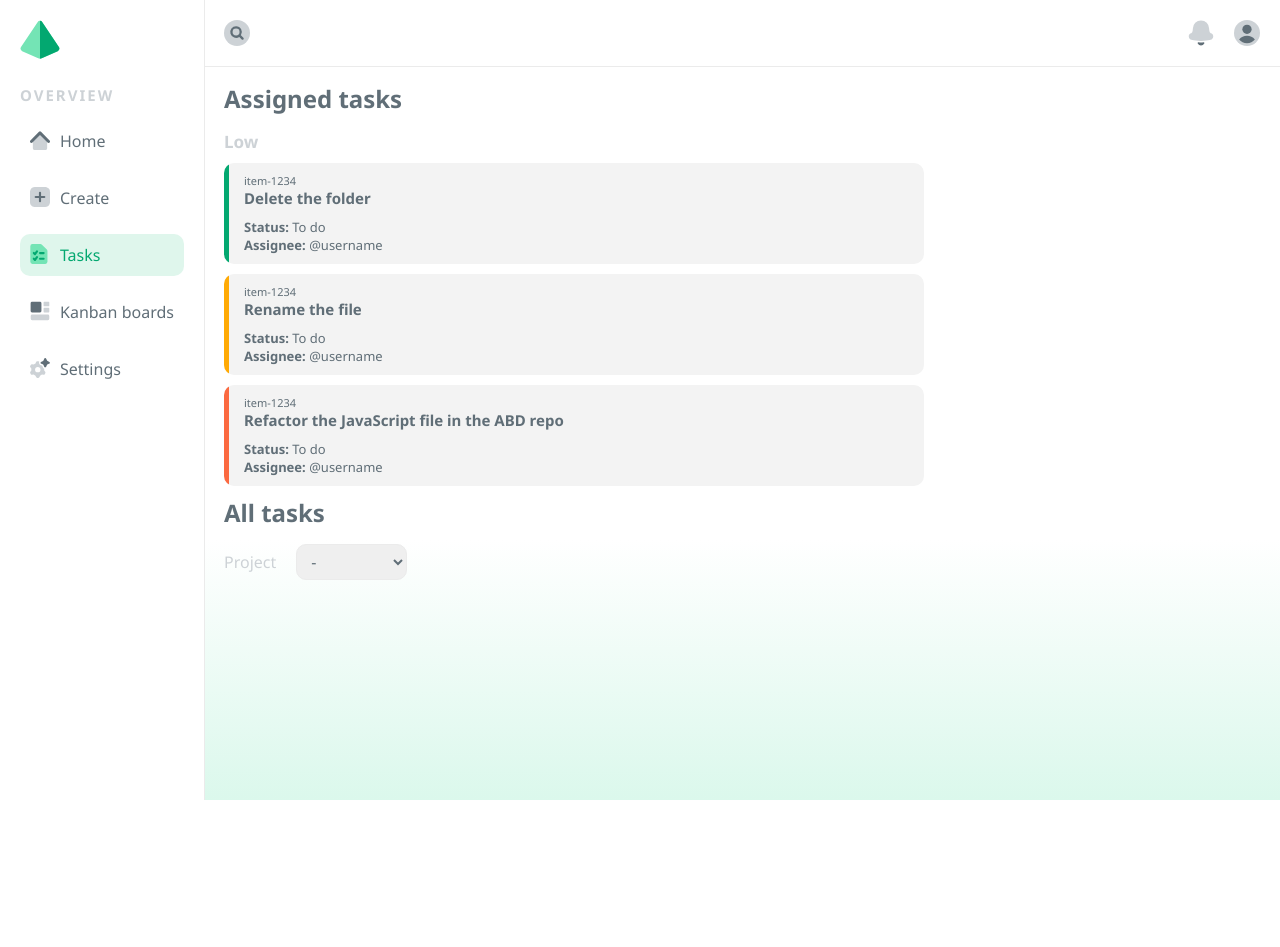
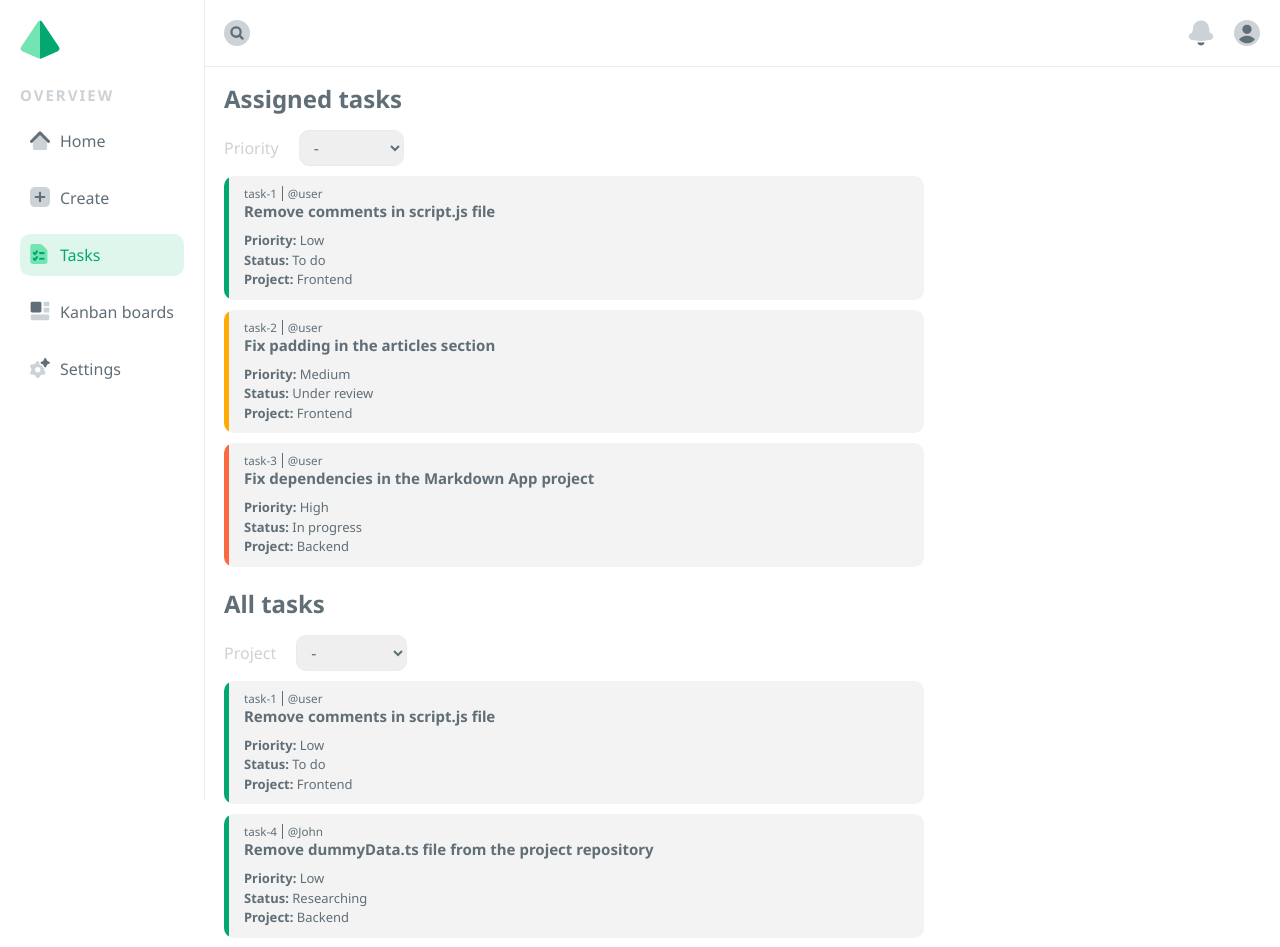
Before and after one commit to jsabram/Kanban-Board, a React (Create React App) app: page /Kanban-Board/tasks in a window 1280 px wide. Shown: the top 947 px of the page. Before the commit the page ends 800 px from the top, so only its background shows below. Built offline with nearby package versions, Linux system fonts and the light colour scheme.

Commit message:
Refactores useSort custom hook to useUtils, finished styling Tasks component and its subcomponents, implemented initial sorting and filtering logic

```diff
--- a/src/components/page-coponents/tasks/TaskCard.scss
+++ b/src/components/page-coponents/tasks/TaskCard.scss
@@ -45,9 +45,16 @@
 		}
 	}
 
-	&-id {
-		font-size: 1.1rem;
-		font-weight: 400;
+	&-header {
+		display: flex;
+		font-size: 1.4rem;
+
+		&--id {
+			margin-right: 0.5rem;
+			padding-right: 0.5rem;
+			border-right: 1px solid map-get($colors, c_gray);
+			font-weight: 400;
+		}
 	}
 
 	&-title {
@@ -57,6 +64,7 @@
 
 	&-info {
 		font-size: 1.2rem;
+		line-height: 1.5;
 
 		span {
 			font-weight: bold;
--- a/src/components/page-coponents/tasks/TaskCard.tsx
+++ b/src/components/page-coponents/tasks/TaskCard.tsx
@@ -1,33 +1,34 @@
 import { Link } from 'react-router-dom';
+import { useUtils } from '../../../hooks/useUtils';
+import { TaskCardProps } from '../../../types';
 
 import './TaskCard.scss';
 
-interface TaskCardProps {
-	// className: string;
-	priority: string;
-	id: string;
-	title: string;
-	status: string;
-	assignee: string;
-}
-
 const TaskCard: React.FC<TaskCardProps> = ({
-	// className,
 	priority,
 	id,
 	title,
 	status,
 	assignee,
+	project,
 }) => {
+	const { capitalize } = useUtils();
+
 	return (
 		<Link to='' className={`task__card task__card--${priority}`}>
-			<h5 className='task__card-id'>{id}</h5>
+			<div className='task__card-header'>
+				<h5 className='task__card-header--id'>{id}</h5>
+				<small>@{assignee}</small>
+			</div>
 			<h4 className='task__card-title'>{title}</h4>
 			<p className='task__card-info'>
-				<span>Status:</span> {status}
+				<span>Priority:</span> {capitalize(priority)}
 			</p>
 			<p className='task__card-info'>
-				<span>Assignee:</span> @{assignee}
+				<span>Status:</span> {capitalize(status)}
+			</p>
+			<p className='task__card-info'>
+				<span>Project:</span> {capitalize(project)}
 			</p>
 		</Link>
 	);
--- a/src/components/page-coponents/tasks/TaskList.scss
+++ /dev/null
@@ -1,38 +0,0 @@
-@use '../../../assets/scss/colors.scss' as *;
-
-.task-list {
-	&__priority {
-		// margin-block-end: 1rem;
-		font-size: 1.5rem;
-		color: map-get($colors, c_gray_light);
-	}
-
-	// &__container {
-
-	// }
-
-	// &__item {
-	// 	display: block;
-	// 	max-width: 700px;
-	// 	padding: 1rem 2rem;
-	// 	border-radius: 1rem;
-	// 	text-decoration: none;
-	// 	transition: transform 0.3s;
-
-	// 	&:hover {
-	// 		transform: scale(1.02);
-	// 	}
-
-	// 	&--low {
-	// 		background-color: map-get($colors, c_green_light);
-	// 	}
-	// }
-}
-
-@media screen and (min-width: 992px) {
-	.task-list {
-		&__priority {
-			font-size: 1.7rem;
-		}
-	}
-}
--- a/src/components/page-coponents/tasks/TaskList.tsx
+++ b/src/components/page-coponents/tasks/TaskList.tsx
@@ -1,34 +1,20 @@
+import { TaskListProps } from '../../../types';
 import TaskCard from './TaskCard';
 
-import './TaskList.scss';
-
-const TaskList = () => {
+const TaskList: React.FC<TaskListProps> = ({ tasks }) => {
 	return (
 		<div className='task-list'>
-			<h3 className='task-list__priority'>Low</h3>
-			<div className='task-list__container'>
+			{tasks.map((task, idx) => (
 				<TaskCard
-					priority='low'
-					id='item-1234'
-					title='Delete the folder'
-					status='To do'
-					assignee='username'
+					key={idx}
+					priority={task.priority}
+					id={task.id}
+					title={task.title}
+					status={task.status}
+					assignee={task.assignee}
+					project={task.project}
 				/>
-				<TaskCard
-					priority='medium'
-					id='item-1234'
-					title='Rename the file'
-					status='To do'
-					assignee='username'
-				/>
-				<TaskCard
-					priority='high'
-					id='item-1234'
-					title='Refactor the JavaScript file in the ABD repo'
-					status='To do'
-					assignee='username'
-				/>
-			</div>
+			))}
 		</div>
 	);
 };
--- a/src/components/page-coponents/tasks/TaskSelection.scss
+++ b/src/components/page-coponents/tasks/TaskSelection.scss
@@ -2,6 +2,10 @@
 @use '../../../assets/scss/mixins.scss' as *;
 
 .tasks {
+	&--assigned {
+		margin-block-end: 2rem;
+	}
+
 	&__label {
 		margin-right: 2rem;
 		@include label;
--- a/src/components/page-coponents/tasks/TaskSelection.tsx
+++ b/src/components/page-coponents/tasks/TaskSelection.tsx
@@ -1,26 +1,73 @@
+import { useState } from 'react';
+import { useUtils } from '../../../hooks/useUtils';
+import { TaskObject } from '../../../types';
 import PageHeading from '../../reusable/PageHeading';
 import TaskList from './TaskList';
 import Select from '../../reusable/Select';
 
 // dummy data
+import { dummyPriorities } from '../../../dummyData';
 import { dummyProjects } from '../../../dummyData';
+import { dummyTasks } from '../../../dummyData';
 
 import './TaskSelection.scss';
 
+const priorities = ['Show all', ...dummyPriorities];
+const projects = ['Show all', ...dummyProjects];
+
 const TaskSelection = () => {
-	const options = ['Show All', ...dummyProjects];
+	// tasks assigned to the user & with status different than 'done'
+	const userTasks = dummyTasks.filter(
+		(task) => task.assignee === 'user' && task.status !== 'done'
+	);
+
+	// all tasks with status different than 'done'
+	const sharedTasks = dummyTasks.filter((task) => task.status !== 'done');
+
+	const [assignedTasks, setAssignedTasks] = useState<TaskObject[]>(userTasks);
+	const [allTasks, setAllTasks] = useState<TaskObject[]>(sharedTasks);
+
+	const { sortByPriority } = useUtils();
+
+	const filterByPriority = (e: React.ChangeEvent) => {
+		const target = e.target as HTMLSelectElement;
+
+		if (target.value === 'Show all') {
+			setAssignedTasks(userTasks);
+		} else {
+			setAssignedTasks(
+				userTasks.filter((task) => task.priority === target.value.toLowerCase())
+			);
+		}
+	};
+
+	const filterByProject = (e: React.ChangeEvent) => {
+		const target = e.target as HTMLSelectElement;
+
+		if (target.value === 'Show all') {
+			setAllTasks(sharedTasks);
+		} else {
+			setAllTasks(sharedTasks.filter((task) => task.project === target.value));
+		}
+	};
+
 	return (
 		<>
 			<div className='tasks tasks--assigned'>
 				<PageHeading>Assigned tasks</PageHeading>
-				<TaskList />
+				<label htmlFor='priority' className='tasks__label'>
+					Priority
+				</label>
+				<Select id='project' options={priorities} onChange={filterByPriority} />
+				<TaskList tasks={sortByPriority(assignedTasks)} />
 			</div>
 			<div className='tasks tasks-all'>
 				<PageHeading>All tasks</PageHeading>
 				<label htmlFor='project' className='tasks__label'>
 					Project
 				</label>
-				<Select id='project' options={options}></Select>
+				<Select id='project' options={projects} onChange={filterByProject} />
+				<TaskList tasks={sortByPriority(allTasks)} />
 			</div>
 		</>
 	);
--- a/src/components/reusable/Select.tsx
+++ b/src/components/reusable/Select.tsx
@@ -4,11 +4,17 @@ import { SelectProps } from '../../types';
 import './Select.scss';
 
 const Select: React.ForwardRefRenderFunction<HTMLSelectElement, SelectProps> = (
-	{ id, className, options, onBlur },
+	{ id, className, options, onBlur, onChange },
 	ref
 ) => {
 	return (
-		<select id={id} ref={ref} className={`select ${className}`} onBlur={onBlur}>
+		<select
+			id={id}
+			ref={ref}
+			className={`select ${className}`}
+			onBlur={onBlur}
+			onChange={onChange}
+		>
 			<option value={0} hidden>
 				-
 			</option>
--- a/src/dummyData.ts
+++ b/src/dummyData.ts
@@ -1 +1,83 @@
 export const dummyProjects = ['Frontend', 'Backend', 'AI'];
+export const dummyPriorities = ['Low', 'Medium', 'High'];
+export const dummyTaskStatuses = [
+	'To do',
+	'Researching',
+	'In progress',
+	'Under review',
+	'Blocked',
+	'Done',
+];
+
+export const dummyTasks = [
+	{
+		id: 'task-1',
+		priority: 'low',
+		title: 'Remove comments in script.js file',
+		description:
+			'Remove comments in script.js file before pushing for production.',
+		status: 'to do',
+		project: 'frontend',
+		assignee: 'user',
+	},
+	{
+		id: 'task-2',
+		priority: 'medium',
+		title: 'Fix padding in the articles section',
+		description:
+			'Padding in the articles section is uneven and needs to be corrected.',
+		status: 'under review',
+		project: 'frontend',
+		assignee: 'user',
+	},
+	{
+		id: 'task-3',
+		priority: 'high',
+		title: 'Fix dependencies in the Markdown App project',
+		description:
+			'Dependencies are exposing sensitive data and have to be fixed asap.',
+		status: 'in progress',
+		project: 'backend',
+		assignee: 'user',
+	},
+	{
+		id: 'task-4',
+		priority: 'low',
+		title: 'Remove dummyData.ts file from the project repository',
+		description: '',
+		status: 'researching',
+		project: 'backend',
+		assignee: 'John',
+	},
+	{
+		id: 'task-5',
+		priority: 'medium',
+		title: 'Create documentation on the new Personal AI Assistant features',
+		description:
+			'Personal AI Assistant now includes additioncal functionalities that must be documented for the users',
+		status: 'blocked',
+		project: 'AI',
+		assignee: 'josh',
+	},
+	{
+		id: 'task-6',
+		priority: 'high',
+		title:
+			'Implement a basic image classification model using a pre-trained deep learning model',
+		description:
+			'The task involves implementing a basic image classification system using a pre-trained deep learning model. The model will classify images into predefined categories',
+		status: 'in progress',
+		project: 'AI',
+		assignee: 'jane',
+	},
+	{
+		id: 'task-7',
+		priority: 'high',
+		title: 'Create a prototype for a voice-controlled virtual assistant',
+		description:
+			'The task involves creating a prototype for a voice-controlled virtual assistant that can perform basic tasks such as answering questions, setting reminders, and providing weather updates. This prototype will serve as a proof of concept for integrating voice recognition and natural language understanding capabilities into an AI system.',
+		status: 'done',
+		project: 'AI',
+		assignee: 'user',
+	},
+];
--- /dev/null
+++ b/src/hooks/useUtils.tsx
@@ -0,0 +1,21 @@
+import { TaskObject } from '../types';
+
+export const useUtils = () => {
+	const sortByPriority = (tasks: TaskObject[]) => {
+		return tasks.sort((a, b) => {
+			const order = { low: 1, medium: 2, high: 3 };
+			return (
+				order[a.priority as keyof typeof order] -
+				order[b.priority as keyof typeof order]
+			);
+		});
+	};
+
+	const capitalize = (text: string) => {
+		const capitalizedText = text.charAt(0).toUpperCase() + text.slice(1);
+
+		return capitalizedText;
+	};
+
+	return { sortByPriority, capitalize };
+};
```
Also changed, not shown: src/types.ts (+24 -0 lines).
